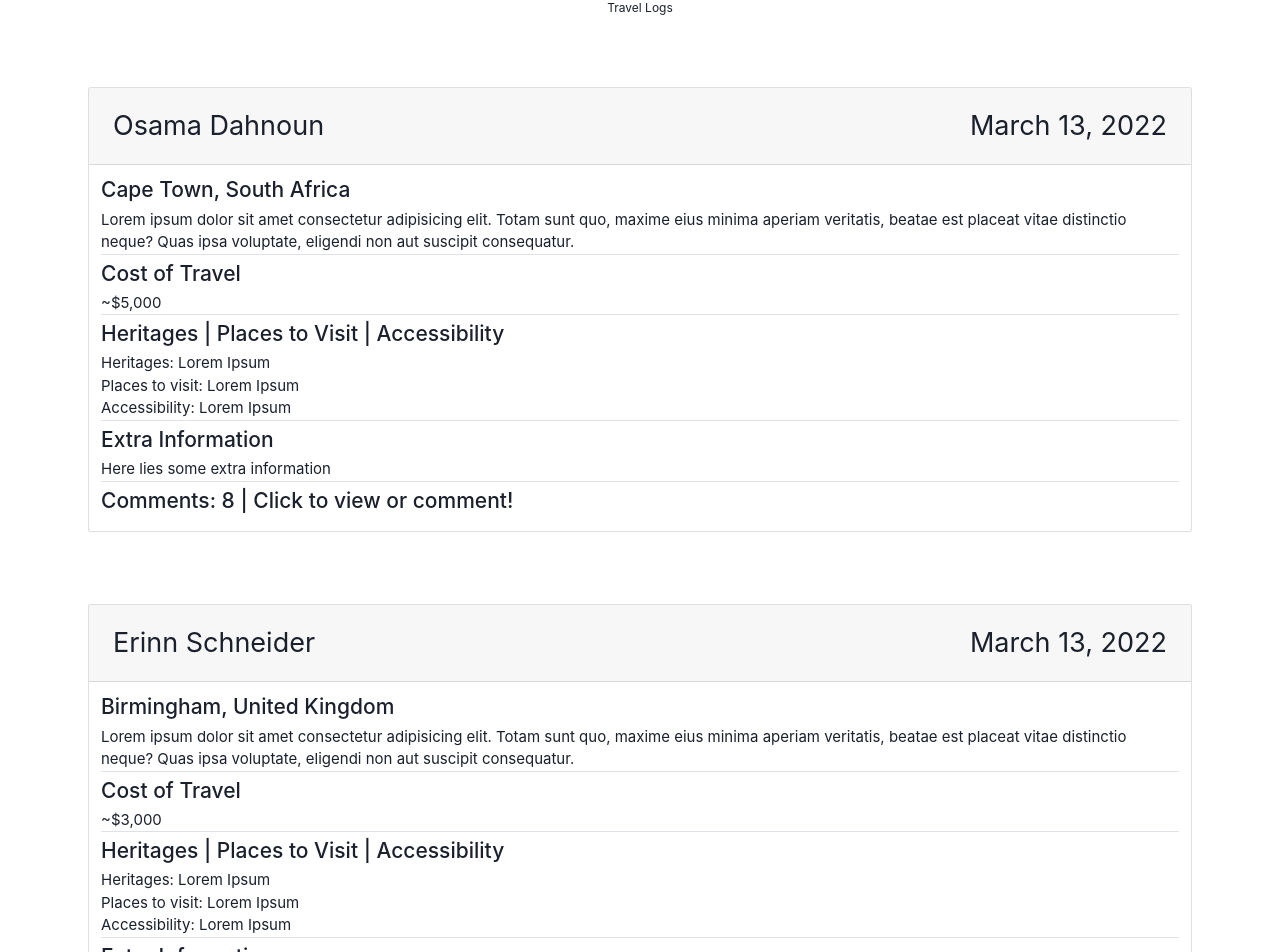
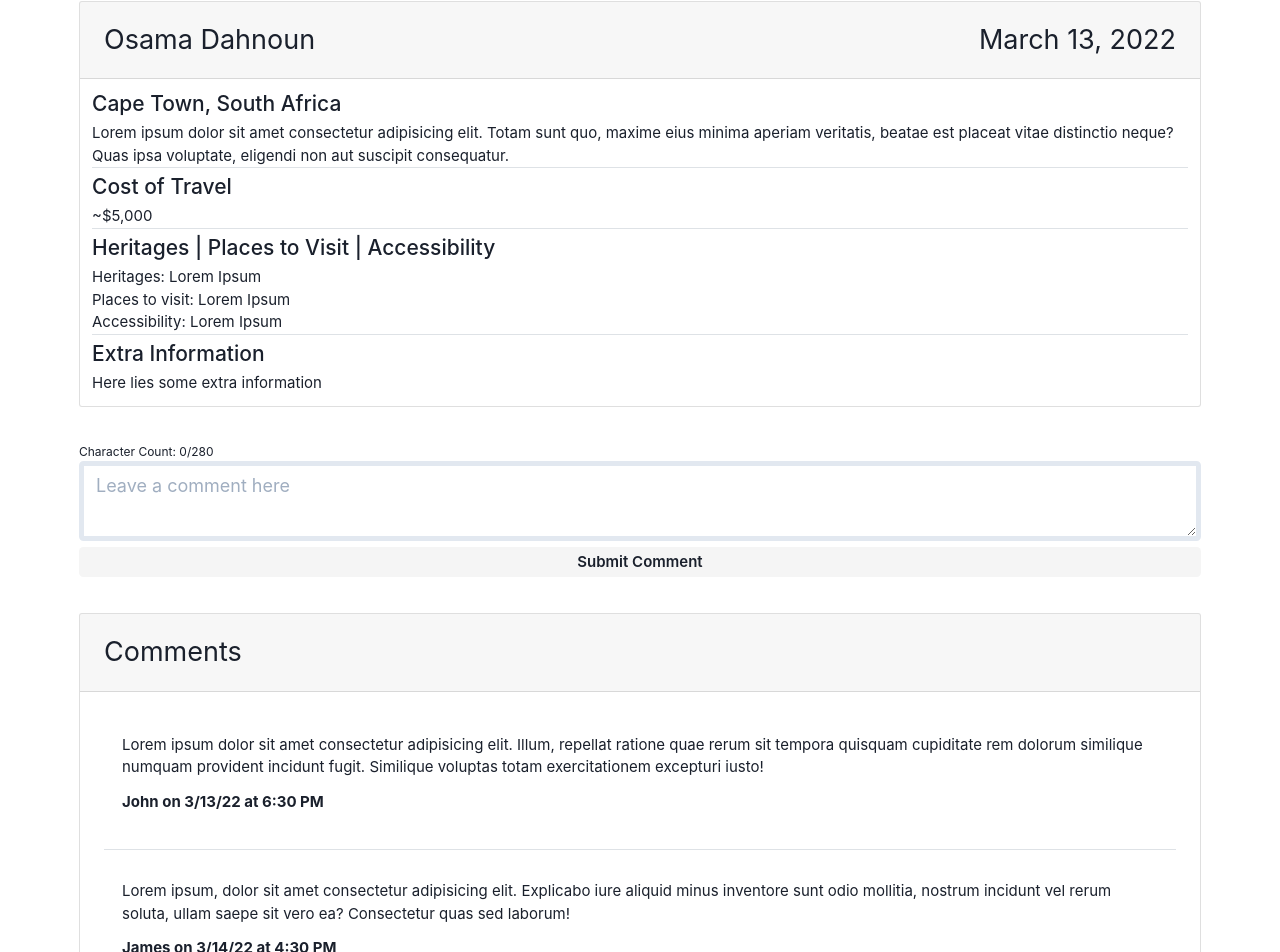
Before and after one commit to Osamadahnoun/roadie, a React (Create React App) app in the folder client/: page /post in a window 1280 px wide. Shown: the part 142-1094 px from the top of the page. Built offline with nearby package versions, Linux system fonts and the light colour scheme.

Commit message:
singlePostPage and comment area complete

```diff
--- a/client/src/App.js
+++ b/client/src/App.js
@@ -4,7 +4,9 @@ import Authorization from "./pages/Authorization/Authorization";
 import Allposts from "./pages/AllPosts/AllPosts";
 import Header from "./components/Header/Header";
 import Footer from "./components/Footer/Footer";
+import Profile from "./pages/Profile/Profile";
 import { BrowserRouter as Router, Route, Switch } from "react-router-dom";
+import SinglePost from "./pages/SinglePost/SinglePost";
 import "bootstrap/dist/css/bootstrap.min.css";
 
 function App() {
@@ -14,7 +16,9 @@ function App() {
         <Header />
         <Switch>
           <Route exact path="/" component={Allposts} />
+          <Route exact path="/post" component={SinglePost} />
           <Route exact path="/auth" component={Authorization} />
+          <Route exact path="/profile" component={Profile} />
           <Route component={Allposts} />
         </Switch>
         <Footer />
--- a/client/src/components/AddPostModal/AddPostModal.js
+++ b/client/src/components/AddPostModal/AddPostModal.js
@@ -41,7 +41,15 @@ const AddPostModal = ({ children }) => {
   };
   const handleSubmit = () => {
     console.log(formState);
-    setFormState("");
+    setFormState({
+      location: "",
+      cost: "",
+      post: "",
+      heritage: "",
+      places: "",
+      accessibility: "",
+      extra: "",
+    });
     onClose();
     toast({
       title: "Log Created!",
@@ -73,7 +81,7 @@ const AddPostModal = ({ children }) => {
                 type="text"
                 placeholder="Enter location"
                 onChange={handleChange}
-                defaultValue={location}
+                value={location}
               />
               <FormLabel htmlFor="cost" fontSize="2rem" mt={5}>
                 Cost of Travel
@@ -83,7 +91,7 @@ const AddPostModal = ({ children }) => {
                 type="number"
                 placeholder="Cost of Travel"
                 onChange={handleChange}
-                defaultValue={cost}
+                value={cost}
               />
               <FormLabel htmlFor="post" fontSize="2rem" mt={5}>
                 We want to hear all about your trip!
@@ -92,7 +100,7 @@ const AddPostModal = ({ children }) => {
                 placeholder="Tell us about your trip!"
                 name="post"
                 onChange={handleChange}
-                defaultValue={post}
+                value={post}
               />
               <FormLabel fontSize="2rem" mt={5}>
                 The information below isn't required
@@ -103,7 +111,7 @@ const AddPostModal = ({ children }) => {
                 placeholder="Heritages"
                 mt={5}
                 onChange={handleChange}
-                defaultValue={heritage}
+                value={heritage}
               />
 
               <Textarea
@@ -112,7 +120,7 @@ const AddPostModal = ({ children }) => {
                 placeholder="Places to Visit"
                 mt={5}
                 onChange={handleChange}
-                defaultValue={places}
+                value={places}
               />
 
               <Textarea
@@ -121,7 +129,7 @@ const AddPostModal = ({ children }) => {
                 placeholder="Accessibility"
                 mt={5}
                 onChange={handleChange}
-                defaultValue={accessibility}
+                value={accessibility}
               />
 
               <Textarea
@@ -130,7 +138,7 @@ const AddPostModal = ({ children }) => {
                 placeholder="Feel free to add any additional info here!"
                 mt={5}
                 onChange={handleChange}
-                defaultValue={extra}
+                value={extra}
               />
             </FormControl>
           </ModalBody>
--- /dev/null
+++ b/client/src/components/Comment/Comment.js
@@ -0,0 +1,51 @@
+import React, { useState } from "react";
+import { Textarea, FormControl, Button, useToast } from "@chakra-ui/react";
+const Comment = () => {
+  const [commentBody, setCommentBody] = useState("");
+  const [characterCount, setCharacterCount] = useState(0);
+  const toast = useToast();
+
+  const handleChange = (event) => {
+    if (event.target.value.length <= 280) {
+      setCommentBody(event.target.value);
+      setCharacterCount(event.target.value.length);
+    }
+  };
+
+  const handleSubmit = () => {
+    setCommentBody("");
+    setCharacterCount(0);
+    toast({
+      title: "Comment Added",
+      status: "success",
+      duration: 5000,
+      isClosable: true,
+      position: "top",
+    });
+  };
+
+  return (
+    <FormControl>
+      Character Count: {characterCount}/280
+      <Textarea
+        placeholder="Leave a comment here"
+        fontSize="1.5rem"
+        border="solid"
+        borderWidth="5px"
+        onChange={handleChange}
+        value={commentBody}
+      />
+      <Button
+        backgroundColor="whitesmoke"
+        mt="2"
+        width="100%"
+        onClick={handleSubmit}
+        fontSize="1.25rem"
+      >
+        Submit Comment
+      </Button>
+    </FormControl>
+  );
+};
+
+export default Comment;
--- a/client/src/components/Posts/Posts.js
+++ b/client/src/components/Posts/Posts.js
@@ -1,6 +1,7 @@
 import React from "react";
 import "./Posts.css";
 import { Card } from "react-bootstrap";
+import { Link } from "react-router-dom";
 
 const Posts = () => {
   return (
@@ -8,9 +9,12 @@ const Posts = () => {
       <div className="container d-flex justify-content-center m-5">
         <Card className="col-10 col-sm-12 col-md-12 col-lg-12 col-xl-12">
           <Card.Header className="d-flex justify-content-between header flex-wrap">
+            <Link to="/profile">
               <p className="p-3">Osama Dahnoun</p>{" "}
+            </Link>
             <p className="p-3">March 13, 2022</p>
           </Card.Header>
+          <Link to="/post">
             <Card.Body>
               <Card.Title className="title">
                 <p>Cape Town, South Africa</p>
@@ -52,12 +56,15 @@ const Posts = () => {
                 <p>Comments: 8 | Click to view or comment!</p>
               </Card.Title>
             </Card.Body>
+          </Link>
         </Card>
       </div>
       <div className="container d-flex justify-content-center m-5">
         <Card className="col-10 col-sm-12 col-md-12 col-lg-12 col-xl-12">
           <Card.Header className="d-flex justify-content-between header">
-            <p className="p-3">Erinn Schneider</p>{" "}
+            <Link to="/profile">
+              <p className="p-3">Erinn Schneider</p>
+            </Link>
             <p className="p-3">March 13, 2022</p>
           </Card.Header>
           <Card.Body>
@@ -106,7 +113,9 @@ const Posts = () => {
       <div className="container d-flex justify-content-center m-5">
         <Card className="col-10 col-sm-12 col-md-12 col-lg-12 col-xl-12">
           <Card.Header className="d-flex justify-content-between header">
-            <p className="p-3">Claire Wright</p>{" "}
+            <Link to="/profile">
+              <p className="p-3">Claire Wright</p>
+            </Link>
             <p className="p-3">March 13, 2022</p>
           </Card.Header>
           <Card.Body>
@@ -155,7 +164,9 @@ const Posts = () => {
       <div className="container d-flex justify-content-center m-5">
         <Card className="col-10 col-sm-12 col-md-12 col-lg-12 col-xl-12">
           <Card.Header className="d-flex justify-content-between header">
+            <Link to="/profile">
               <p className="p-3">Austin Gilmore</p>{" "}
+            </Link>
             <p className="p-3">March 13, 2022</p>
           </Card.Header>
           <Card.Body>
--- a/client/src/index.css
+++ b/client/src/index.css
@@ -28,3 +28,7 @@ code {
   flex-direction: column;
   align-items: center;
 }
+
+.home-title {
+  font-size: 2.25rem;
+}
--- a/client/src/pages/AllPosts/AllPosts.js
+++ b/client/src/pages/AllPosts/AllPosts.js
@@ -4,7 +4,7 @@ import Posts from "../../components/Posts/Posts";
 const Allposts = () => {
   return (
     <div className="container d-flex flex-column justify-content-center">
-      <h2 className="m-5">Travel Logs</h2>
+      <h2 className="m-5 home-title">Travel Logs</h2>
       <Posts />
     </div>
   );
--- a/client/src/pages/Profile/Profile.js
+++ b/client/src/pages/Profile/Profile.js
@@ -1,7 +1,7 @@
 import React from "react";
 
 const Profile = () => {
-  return <div>Profile</div>;
+  return <div>My Profile</div>;
 };
 
 export default Profile;
--- a/client/src/pages/SinglePost/SinglePost.js
+++ b/client/src/pages/SinglePost/SinglePost.js
@@ -1,4 +1,6 @@
 import React from "react";
+import Comment from "../../components/Comment/Comment";
+import { Card } from "react-bootstrap";
 
 const SinglePost = () => {
   return (
@@ -46,9 +48,63 @@ const SinglePost = () => {
             <Card.Text className="text">
               <p>Here lies some extra information</p>
             </Card.Text>
-            <Card.Title className="border-top title pt-2 d-flex align-items-center">
-              <p>Comments: 8 | Click to view or comment!</p>
-            </Card.Title>
+          </Card.Body>
+        </Card>
+      </div>
+      <div className="container d-flex justify-content-center">
+        <Comment />
+      </div>
+      <div className="container d-flex justify-content-center m-5">
+        <Card className="col-10 col-sm-12 col-md-12 col-lg-12 col-xl-12">
+          <Card.Header className="header">
+            <p className="p-3">Comments</p>{" "}
+          </Card.Header>
+          <Card.Body>
+            <Card.Text className="text border-bottom p-4 pb-5 m-3 d-flex flex-column">
+              <p>
+                Lorem ipsum dolor sit amet consectetur adipisicing elit. Illum,
+                repellat ratione quae rerum sit tempora quisquam cupiditate rem
+                dolorum similique numquam provident incidunt fugit. Similique
+                voluptas totam exercitationem excepturi iusto!
+              </p>
+              <p className="fw-bold mt-3">John on 3/13/22 at 6:30 PM</p>
+            </Card.Text>
+            <Card.Text className="text border-bottom p-4 pb-5 m-3 d-flex flex-column">
+              <p>
+                Lorem ipsum, dolor sit amet consectetur adipisicing elit.
+                Explicabo iure aliquid minus inventore sunt odio mollitia,
+                nostrum incidunt vel rerum soluta, ullam saepe sit vero ea?
+                Consectetur quas sed laborum!
+              </p>
+              <p className="mt-3 fw-bold">James on 3/14/22 at 4:30 PM</p>
+            </Card.Text>
+            <Card.Text className="text border-bottom p-4 pb-5 m-3 d-flex flex-column">
+              <p>
+                Lorem ipsum dolor sit amet consectetur adipisicing elit. Rem
+                ipsa sunt facere? Ea veritatis exercitationem commodi quo,
+                itaque nihil neque iusto dolor est. Officia amet molestias
+                eligendi accusamus assumenda soluta!
+              </p>
+              <p className="mt-3 fw-bold">Ashley on 3/16/22 at 2:30 PM</p>
+            </Card.Text>
+            <Card.Text className="text border-bottom p-4 pb-5 m-3 d-flex flex-column">
+              <p>
+                Lorem ipsum dolor, sit amet consectetur adipisicing elit.
+                Tempore eius corrupti ex dolores deleniti culpa, neque aperiam
+                possimus non, maiores quia sapiente! Laudantium, pariatur. Odit
+                error ut corporis vero sit.
+              </p>
+              <p className="mt-3 fw-bold">Laurel on 3/15/22 at 1:30 PM</p>
+            </Card.Text>
+            <Card.Text className="text border-bottom p-4 pb-5 m-3 d-flex flex-column">
+              <p>
+                Lorem ipsum dolor sit amet consectetur adipisicing elit. Facere
+                quisquam recusandae, non omnis fugiat totam minima odio optio
+                sed cum atque quas eos similique! Tempora est praesentium
+                nesciunt asperiores. Quia.
+              </p>
+              <p className="mt-3 fw-bold">Hunter on 3/14/22 at 12:30</p>
+            </Card.Text>
           </Card.Body>
         </Card>
       </div>
```
Also changed, not shown: client/src/components/Header/Header.js (+19 -10 lines). Lines whose indentation alone changed are shown as unchanged.
